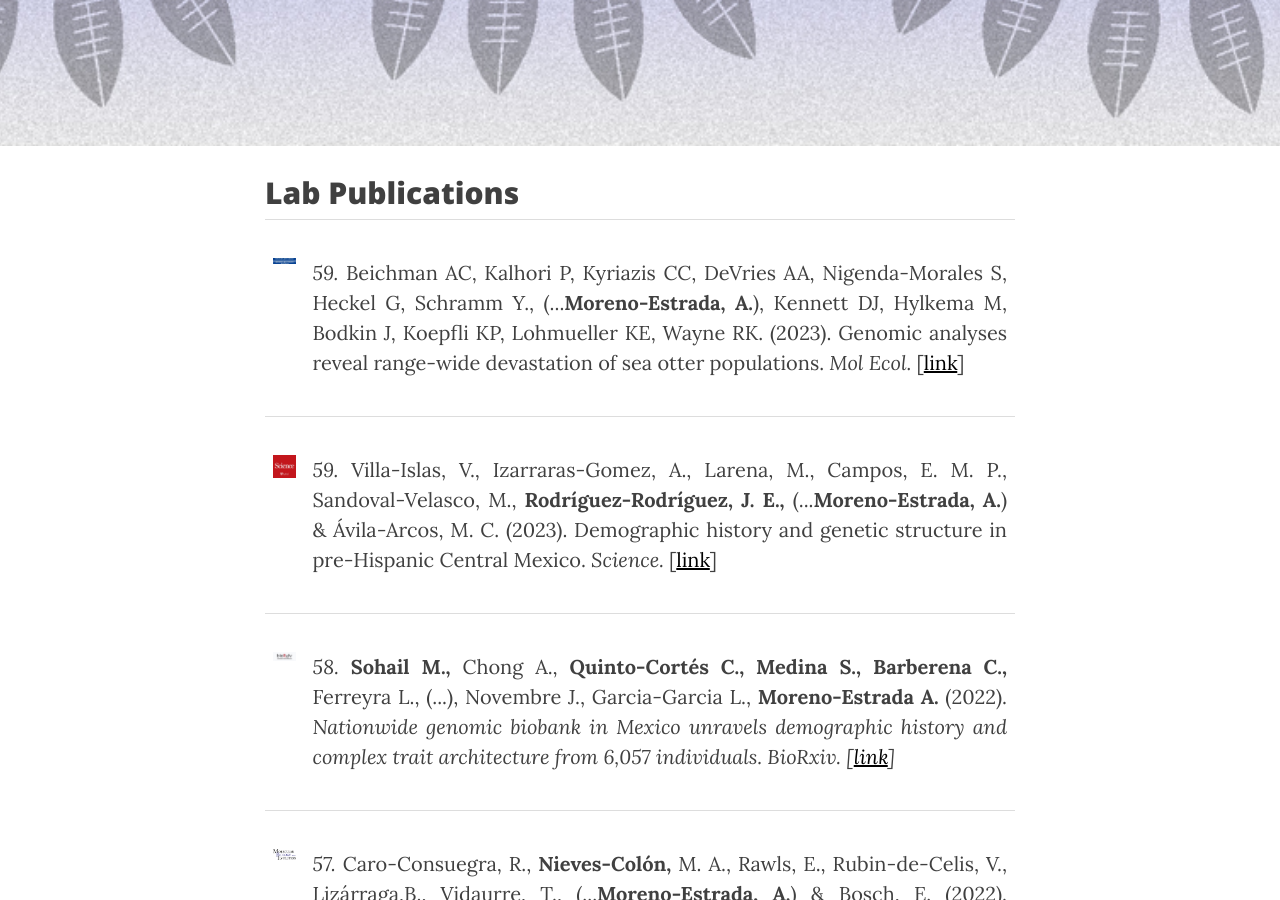
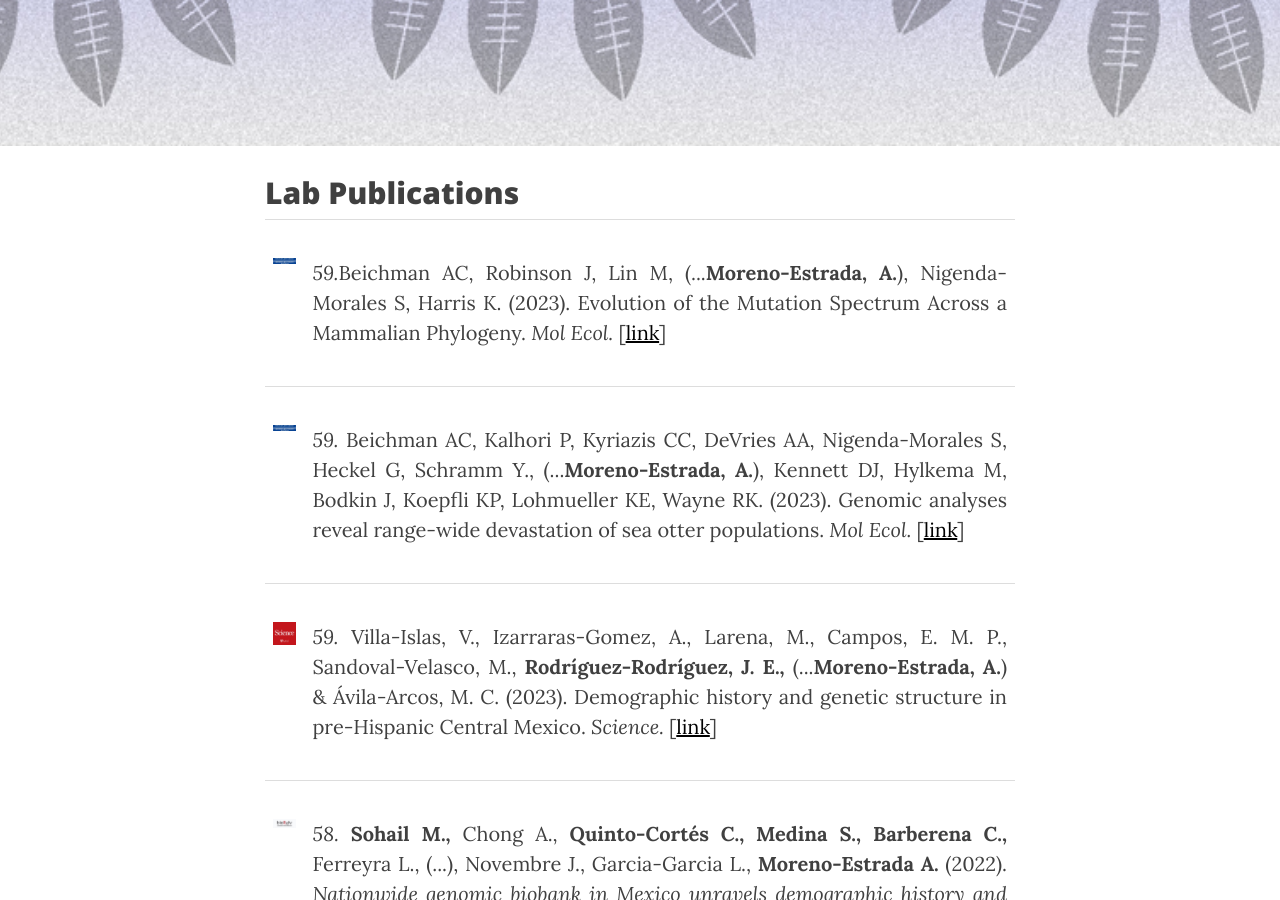
Before and after one commit to milkshakeplustip/milkshakeplustip.github.io, a Jekyll site: the page built from publications.html, in a window 1280 px wide and 900 px high, scrolled down 854 px. Built offline with Jekyll 4.4.1, drawn with Linux system fonts in a browser that asks for light colours; nearby versions of some CDN libraries.

Commit message:
Update publications.html

```diff
--- a/publications.html
+++ b/publications.html
@@ -8,6 +8,15 @@
 <p></p>
 <h2>Lab Publications</h2>
 <table style="width:100%">
+
+	</tr>
+	<tr>
+
+	       <td><p style="text-align:justify"><img src="/img/publications/MolEcology_logo.jpg" alt="MolEcol" height="200" width="200"></p></td>
+	       <td><p style="text-align:justify"><i>59.</i>Beichman AC, Robinson J, Lin M,</b> (...<b>Moreno-Estrada, A.</b>), Nigenda-Morales S, Harris K. (2023). Evolution of the Mutation Spectrum Across a Mammalian Phylogeny. <i> Mol Ecol. </i>[<a href="https://doi.org/10.1093/molbev/msad213">link</a>]</td>
+
+	</tr>
+	<tr>
 	        <td><p style="text-align:justify"><img src="/img/publications/MolEcology_logo.jpg" alt="MolEcol" height="200" width="200"></p></td>
 	        <td><p style="text-align:justify"><i>59.</i> Beichman AC, Kalhori P, Kyriazis CC, DeVries AA, Nigenda-Morales S, Heckel G, Schramm Y.,</b> (...<b>Moreno-Estrada, A.</b>), Kennett DJ, Hylkema M, Bodkin J, Koepfli KP, Lohmueller KE, Wayne RK. (2023). Genomic analyses reveal range-wide devastation of sea otter populations. <i> Mol Ecol. </i>[<a href="https://doi.org/10.1111/mec.16334">link</a>]</td>
 
```
